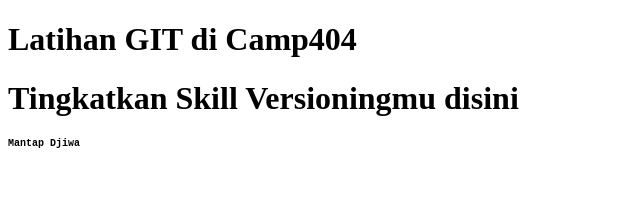
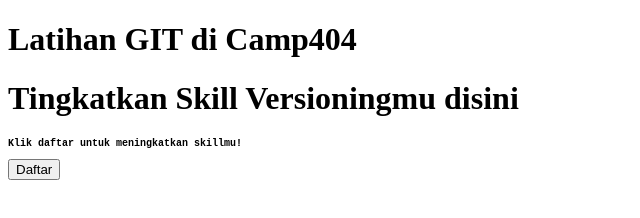
Before and after one commit to ardiankur/LatihanGIT, a plain HTML site: page index.html in a window 1280 px wide. Shown: the whole page, without its empty margins (0-640 px from the left). Drawn offline with Linux system fonts and the light colour scheme.

Commit message:
mengubah index.html dari komputer

```diff
--- a/index.html
+++ b/index.html
@@ -12,7 +12,8 @@
 <body>
     <h1>Latihan GIT di Camp404</h1>
     <h1>Tingkatkan Skill Versioningmu disini</h1>
-    <h3>Mantap Djiwa</h3>
+    <h3>Klik daftar untuk meningkatkan skillmu!</h3>
+    <button>Daftar</button>
 </body>
 
 </html>
```
